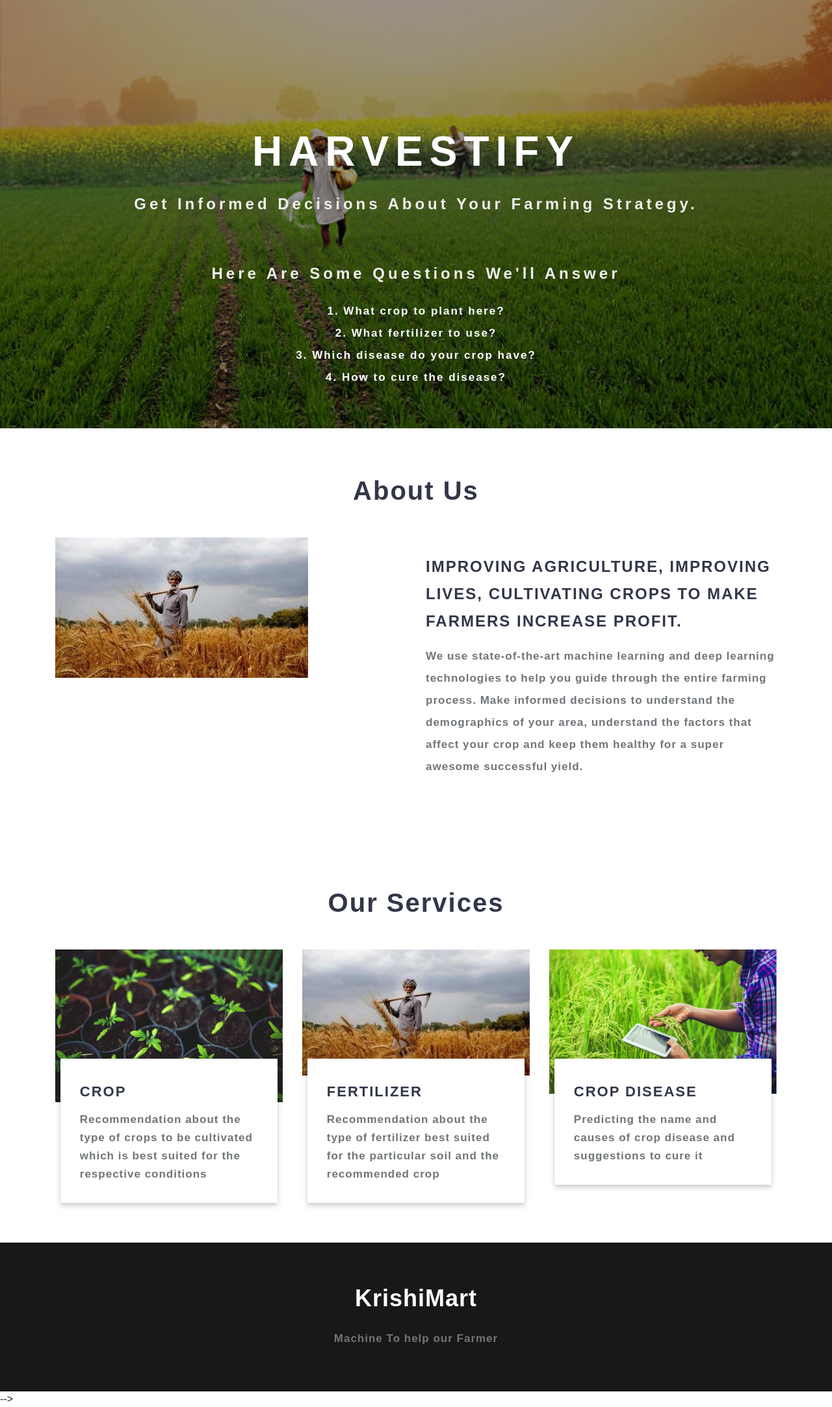
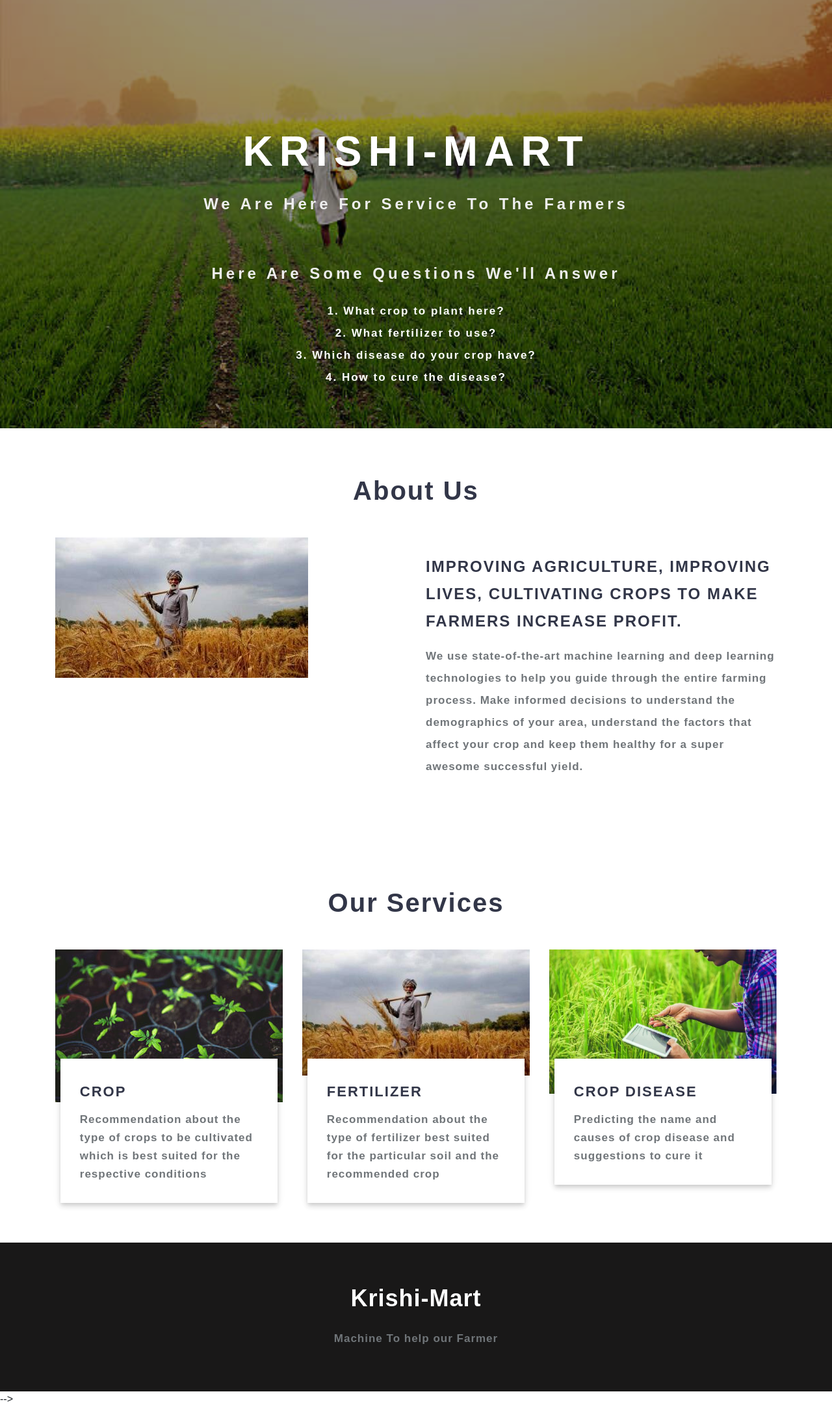
Before and after one commit to ratnaksh12/major, a Flask app: page / in a window 1280 px wide. Shown: the part 142-2307 px from the top of the page at 65% size. Run offline with Flask 2, Linux system fonts and the light colour scheme; parts of the project's set-up code (start-up, migrations or seed data) failed here and were passed over; some libraries are stand-ins or nearby versions; some web fonts are replaced.

Commit message:
minor update

```diff
--- a/templates/index.html
+++ b/templates/index.html
@@ -9,8 +9,8 @@
 					<div class="overlay">
 						<div class="container">
 							<div class="w3layouts-banner-info text-center">
-								<h3 class="text-wh">Harvestify</h3>
-								<h4 class="text-wh mx-auto my-4"><b>Get informed decisions about your farming strategy.</b></h4>
+								<h3 class="text-wh">Krishi-Mart</h3>
+								<h4 class="text-wh mx-auto my-4"><b>We are Here for Service to the Farmers</b></h4>
 								<br>
 								<h4 class="text-wh mx-auto my-4"><strong> Here are some questions we'll answer</strong></h4>
 								<p class="text-li mx-auto mt-2">
--- a/templates/layout.html
+++ b/templates/layout.html
@@ -194,7 +194,7 @@ Smartphone Compatible web template, free webdesigns for Nokia, Samsung, LG, Sony
 			<!-- logo -->
 			<h2 class="logo2 text-center">
 				<a href="{{ url_for('home') }}">
-					KrishiMart
+					Krishi-Mart
 				</a>
 			</h2>
 			<!-- //logo -->
```
